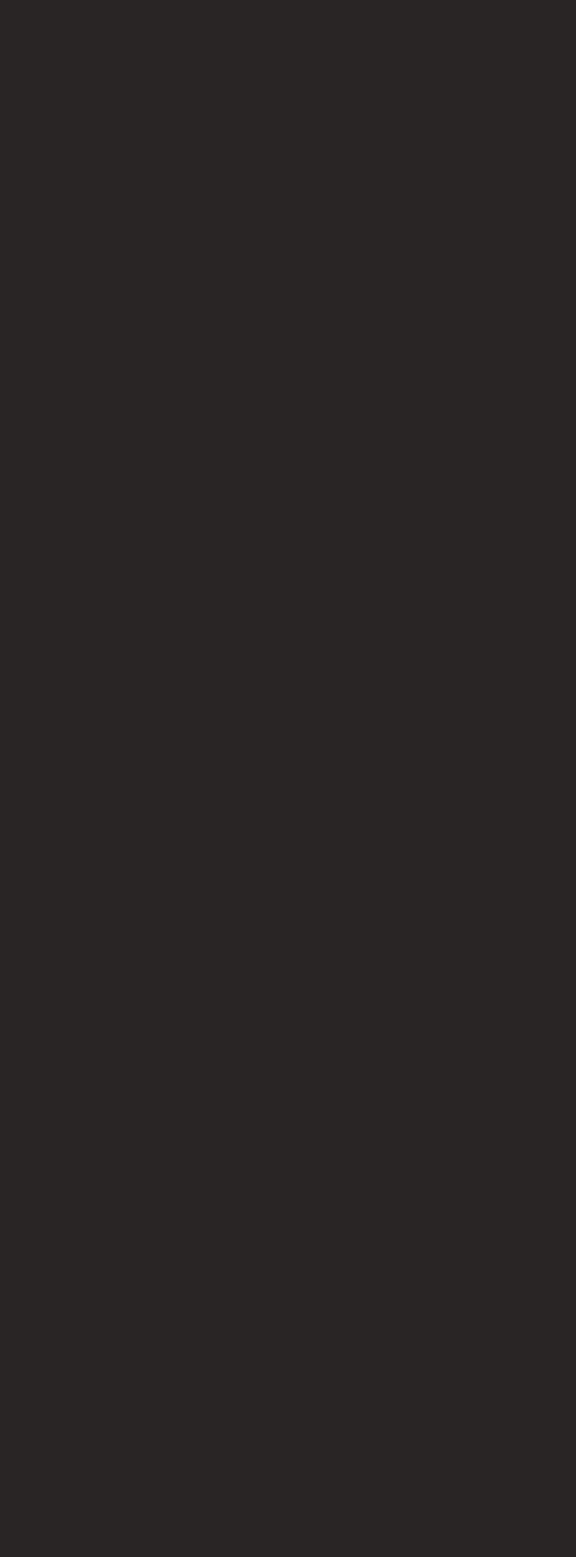
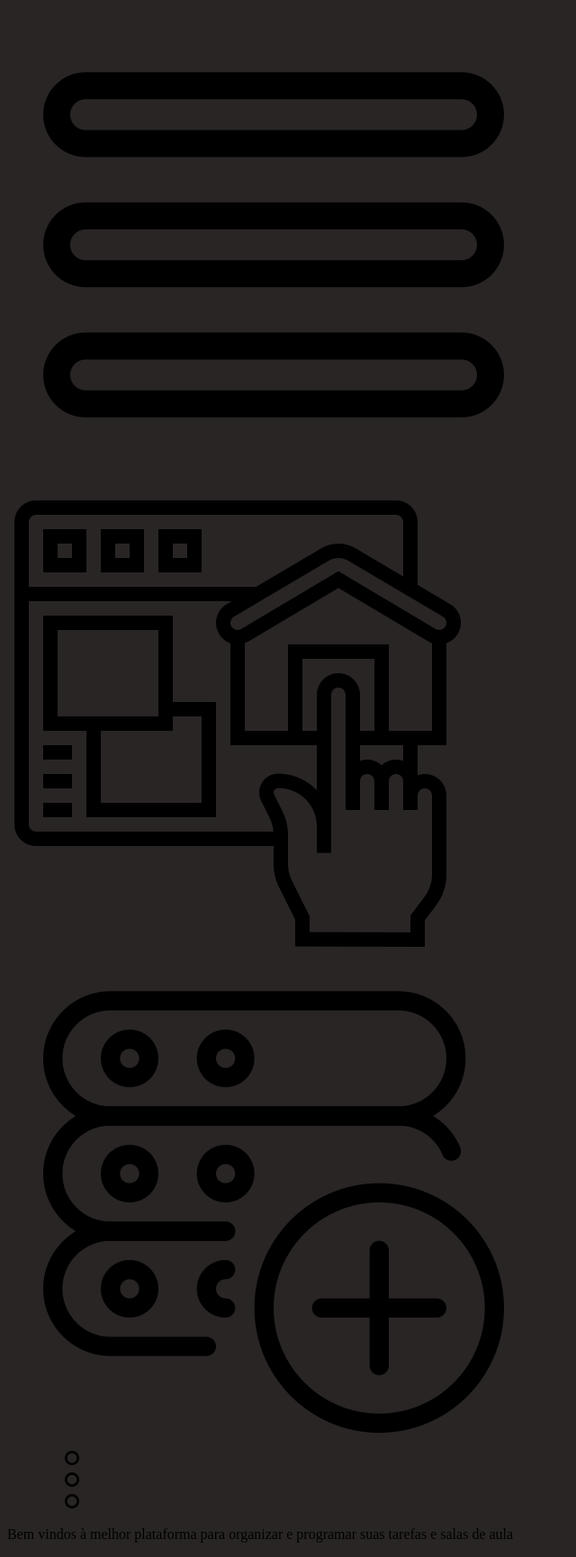
Before and after one commit to eneas-hsn/SaladeAula, a plain HTML site: page index.html in a window 1280 px wide. Shown: the whole page at 90% size, without its empty margins (0-640 px from the left). Before the commit the page ends 800 px from the top, so only its background shows below. Drawn offline with Linux system fonts and the light colour scheme.

Commit message:
Update index.html

```diff
--- a/index.html
+++ b/index.html
@@ -8,8 +8,15 @@
 </head>
 <body>
     <div id="controle">
-        <ul id="home"><li><a href=""> <img id="casa" src="img/home.png" alt=""></a></li> </ul>
-        <ul id="options"><li><a href=""></a></li> </ul>
+        <ul><li><a id="menu" href=""><img src="img/signs.png" alt=""></a></li></ul>
+
+        <p id="home-pic"><img src="img/homepage.png" alt=""></p>
+
+        <ul id="add"><li><a href=""><img src="img/add.png" alt=""></a></li></ul>
+
+        <ul><li><a id="config-dots" href=""><img src="img/shapes-and-symbols.png" alt=""></a></li></ul>
+
+        <p id="frase-principal">Bem vindos à melhor plataforma para organizar e programar suas tarefas e salas de aula</p>
     </div>
 </body>
 </html>
```
